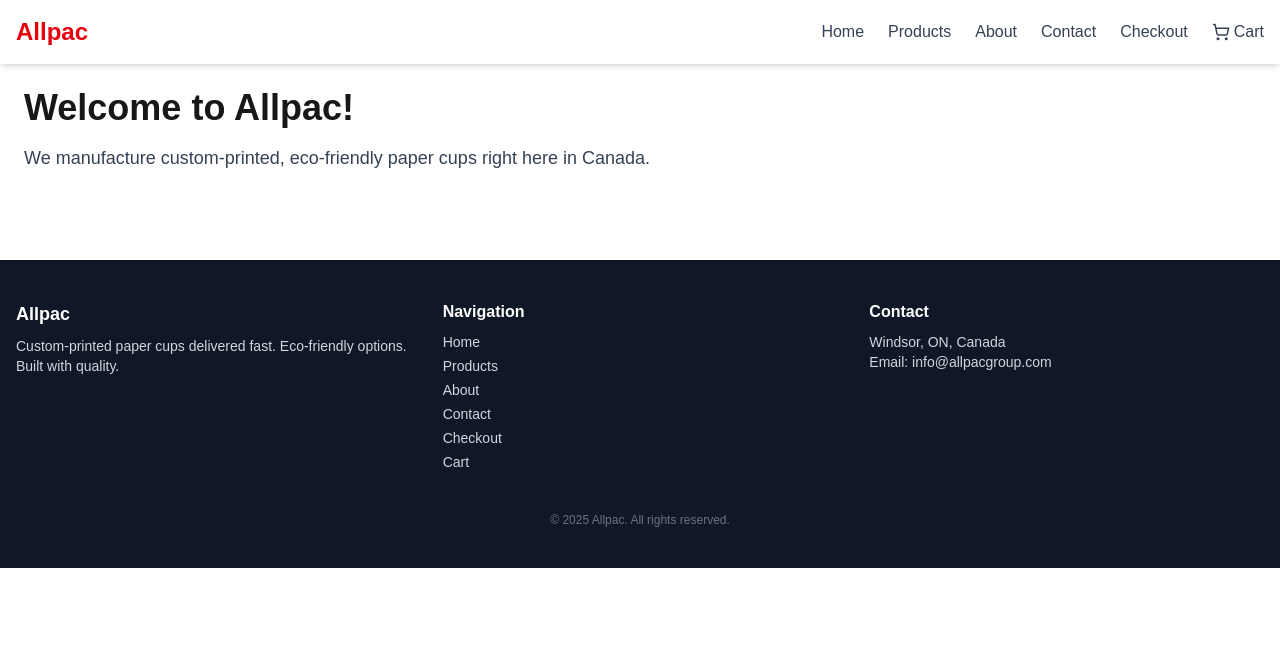
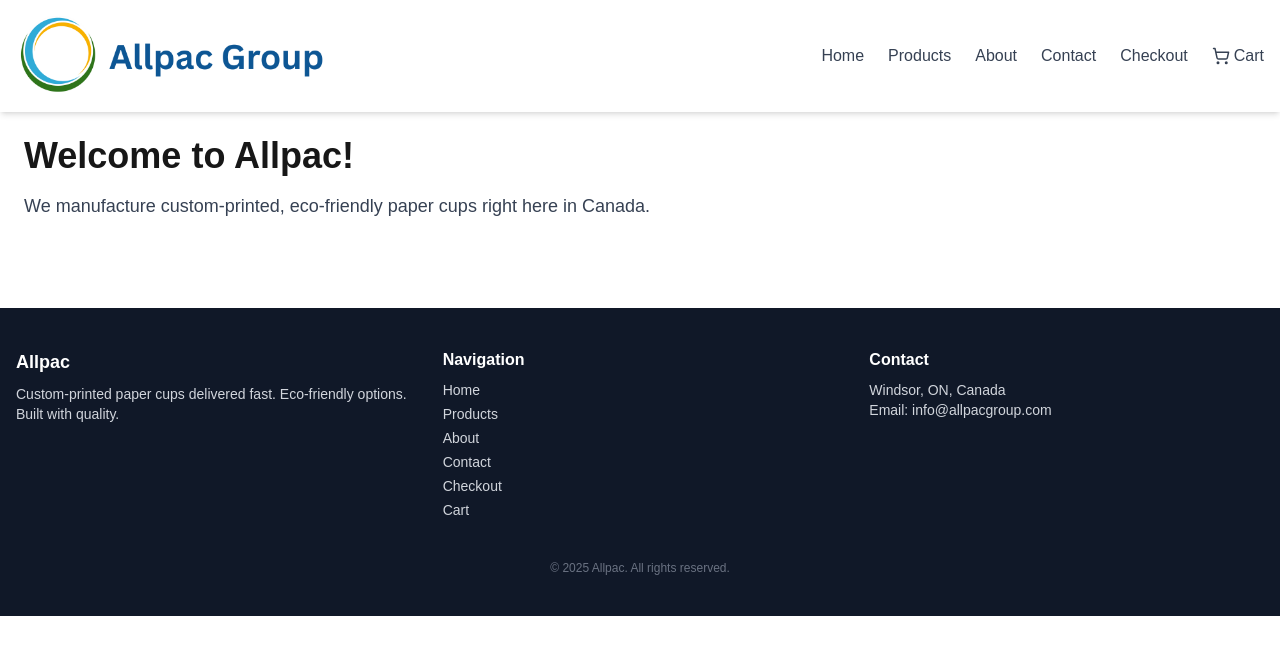
Before and after one commit to Emadedin1/allpacstore, a Next.js app in the folder frontend/: page / in a window 1280 px wide. Shown: the top 654 px of the page. Built offline with nearby package versions, Linux system fonts and the light colour scheme.

Commit message:
Replace text with Allpac logo in Navbar

```diff
--- a/frontend/src/components/layout/Navbar.jsx
+++ b/frontend/src/components/layout/Navbar.jsx
@@ -9,7 +9,10 @@ export default function Navbar() {
   return (
     <header className="bg-white shadow-md">
       <div className="max-w-7xl mx-auto px-4 py-4 flex justify-between items-center">
-        <Link href="/" className="text-2xl font-bold text-red-600">Allpac</Link>
+        <Link href="/">
+          <img src="/images/allpac-logo.png" alt="Allpac Logo" className="h-20 w-auto" />
+        </Link>
+
 
         <button
           className="sm:hidden text-gray-700"
```
Also changed, not shown: frontend/public/images/allpac-logo.png (added).
